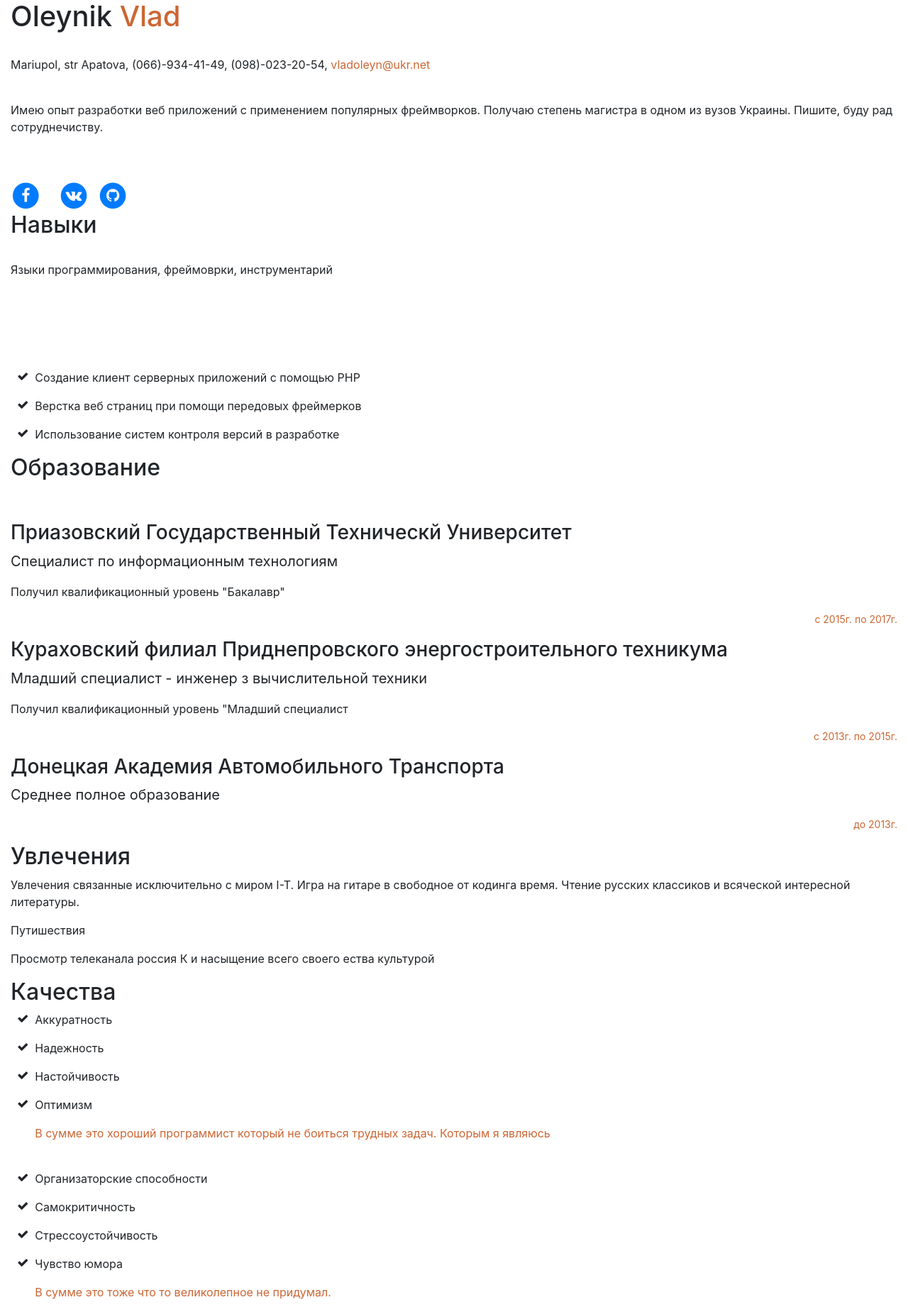
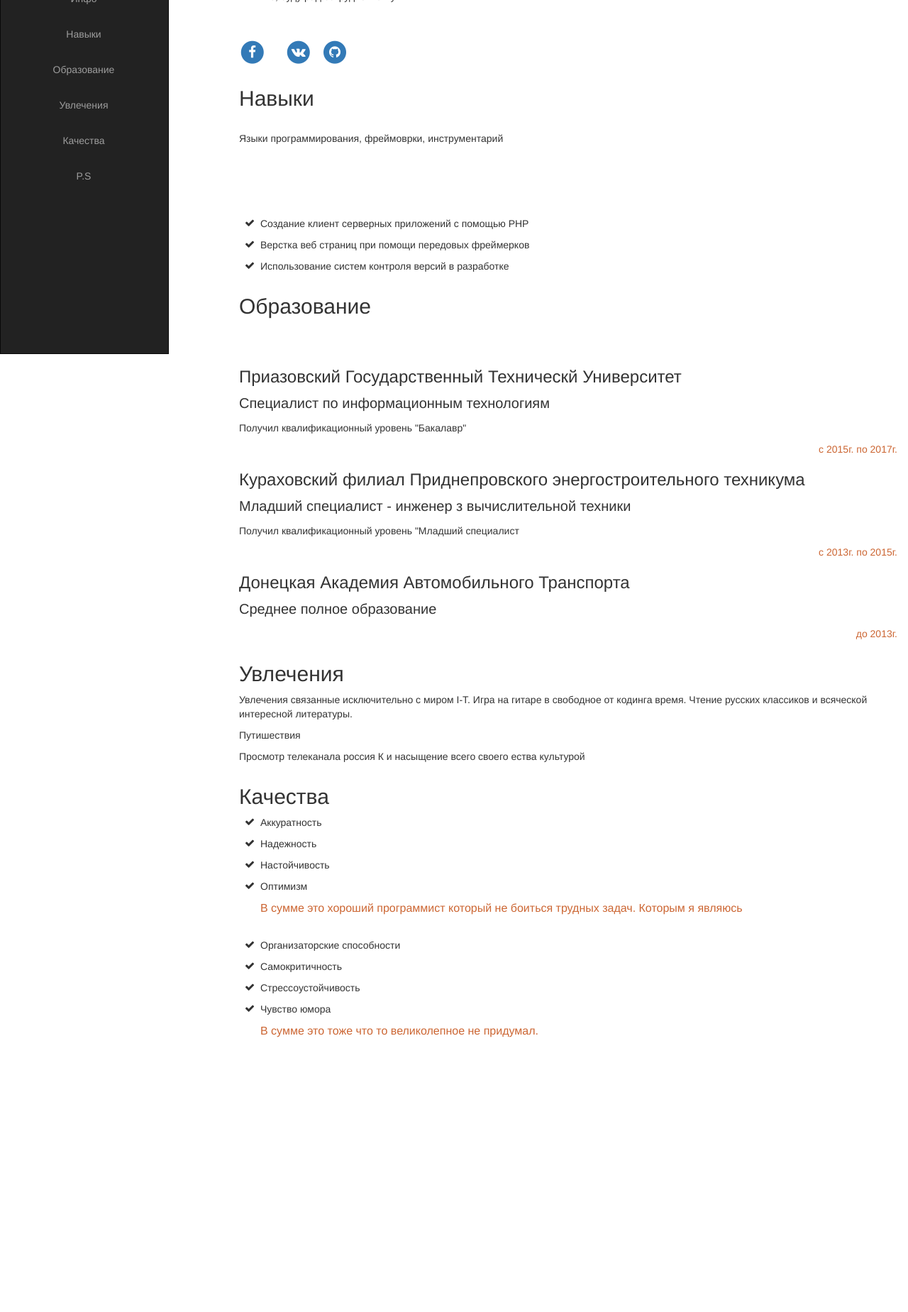
Before and after one commit to Trikas/work, a PHP site: page / in a window 1280 px wide. Shown: the part 301-2150 px from the top of the page at 71% size. After the commit the page ends 1763 px from the top, so only its background shows below. Run offline with PHP 8.4, Linux system fonts and the light colour scheme.

Commit message:
Added css

```diff
--- a/index.php
+++ b/index.php
@@ -6,24 +6,36 @@
     <meta http-equiv="X-UA-Compatible" content="ie=edge">
     <title>myPortfolio</title>
     <link rel="icon" type="image/png" href="/img/short.jpg"/>
-    <link rel="stylesheet" href=vendor/bootstrap/css/bootstrap.css>
     <link rel="stylesheet" href="vendor/devicons/css/devicons.css">
     <link rel="stylesheet" href="vendor/font-awesom/css/font-awesome.css">
     <link rel="stylesheet" href="style/style.css">
+    <link rel="stylesheet" href="https://maxcdn.bootstrapcdn.com/bootstrap/3.3.7/css/bootstrap.min.css">
+
+
 
 
 </head>
 <body>
-   <div class="sidenav">
-    <div class="text-center nav">
-    <a href=""><img src="/images/bg.jpg"  class="img-circle" alt="Image"></a> <br>
-     <a href="" class="first-a a" id="info"><p class="a">Инфо</p></a>
-     <a href=""><p class="a">Навыки</p></a>
-     <a href="" id="education" ><p class="a">Образование</p></a>
-     <a href="" ><p class="a">Увлечения</p></a>
-     <a href="" ><p class="a">Качества</p></a>
-      <a href="" ><p class="a">P.S</p></a>
-    </div>
+ <nav class="navbar navbar-inverse text-center">
+        <div class="navbar-header">
+            <button type="button" class="navbar-toggle" data-toggle="collapse" data-target="#myNavbar">
+            <span class="icon-bar"></span>
+            <span class="icon-bar"></span>
+            <span class="icon-bar"></span>
+            </button>
+        </div>
+        <div class="collapse navbar-collapse" id="myNavbar">
+            <ul class="nav navbar-nav">
+               <li><img src="img/put.jpg"  class="img-circle"  alt="logo"></li>
+                <li><a href="">Инфо</a></li>
+                <li><a href="">Навыки</a></li>
+                <li><a href="">Образование</a></li>
+                <li><a href="" >Увлечения</a></li>
+                <li><a href="" >Качества</a></li>
+                <li><a href="" >P.S</a> </li>
+            </ul>
+       </div>
+</nav>
 <div class="main">
     <div class="container-fluid">
         <a href="#info"></a> <h1>Oleynik <span style="color:#CC6633;">Vlad</span></h1><br>
@@ -160,3 +172,9 @@
 </div>
 </body>
 </html>
+  <script src="https://ajax.googleapis.com/ajax/libs/jquery/3.3.1/jquery.min.js"></script>
+  <script src="https://maxcdn.bootstrapcdn.com/bootstrap/3.3.7/js/bootstrap.min.js"></script>
+<script>
+    var w = $(document).width();
+    console.log(w);
+</script>
--- a/style/style.css
+++ b/style/style.css
@@ -0,0 +1,70 @@
+.navbar {
+      margin-bottom: 0;
+      border-radius: 0 !important;
+    }
+
+    /* Set height of the grid so .sidenav can be 100% (adjust as needed) */
+    .row .content {height: 450px;}
+    @media (min-width:960px){
+        .navbar-inverse{
+            height: 100% !important; /* Full-height: remove this if you want "auto" height */
+            width: 17em; /* Set the width of the sidebar */
+            position: fixed !important; /* Fixed Sidebar (stay in place on scroll) */
+            z-index: 1; /* Stay on top */
+            top: 0; /* Stay at the top */
+            left: 0;
+            background-color: #111; /* Black */
+            overflow-x: hidden; /* Disable horizontal scroll */
+            padding-top: 20px;
+            display: inline !important;
+
+
+
+        }
+        .nav{
+             margin-top: 9em !important;
+             margin-left: 3em !important;
+
+        }
+        .nav > li{
+             float: initial !important;
+
+
+
+        }
+        .main{
+            margin-top:9em;
+        }
+        .main .container-fluid{
+            margin-left: 23em;
+
+        }
+         .img-circle{
+            width: 100px;
+            height: 100px;
+            border-style: solid 3px;
+            border-color:red;
+
+        }
+
+    }
+     @media (min-width:700px){
+        .img-circle{
+            width: 40px;
+            height: 40px;
+            margin: 0.25em 0 0.25em 0;
+        }
+
+     }
+        @media (max-width:700px){
+        .img-circle{
+            width: 120px;
+            height: 120px;
+        }
+    }
+    @media (min-width:960px){
+        .img-circle{
+            width: 120px;
+            height: 120px;
+        }
+    }
```
Also changed, not shown: img/put.jpg (added).
